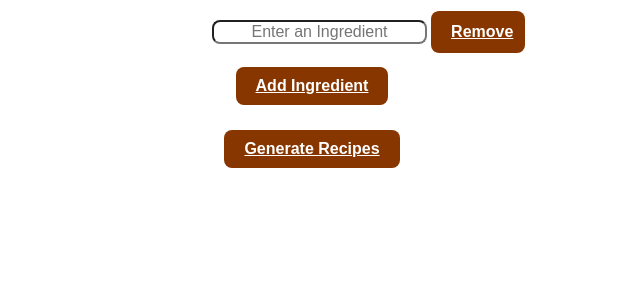
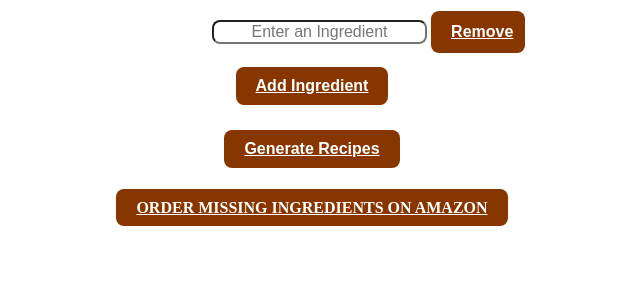
Before and after one commit to BernieBackcountry/aidishesdeployable, a Next.js app: page / in a window 1280 px wide. Shown: the top 300 px of the page, without its empty margins (328-968 px from the left). Built offline with nearby package versions, Linux system fonts and the light colour scheme.

Commit message:
Update index.js

```diff
--- a/pages/index.js
+++ b/pages/index.js
@@ -65,6 +65,9 @@
       .join(","));
   };
 
+
+
+
   return (
     <html className={styles.page}>
       <head><script async src="https://pagead2.googlesyndication.com/pagead/js/adsbygoogle.js?client=ca-pub-1482013293005685"
@@ -96,6 +99,13 @@
             <br />
             <input type="submit" value="Generate Recipes" className={styles.generatebtn} />
           </div>
+          <br />
+          <div>
+            <a target="_blank"
+              className={styles.generatebtn}
+              href="https://www.amazon.com/alm/storefront?almBrandId=QW1hem9uIEZyZXNo&amp;tag=googhydr-20&amp;hvadid=439740365166&amp;hvpos=&amp;hvexid=&amp;hvnetw=g&amp;hvrand=3841882910299123143&amp;hvpone=&amp;hvptwo=&amp;hvqmt=e&amp;hvdev=c&amp;hvdvcmdl=&amp;hvlocint=&amp;hvlocphy=9029027&amp;hvtargid=kwd-11554712357&amp;ref=pd_sl_7cf2rld4ut_e&_encoding=UTF8&tag=aidishes-20&linkCode=ur2&linkId=8da7828e5eb0765ec90e642fc07d6938&camp=1789&creative=9325">
+              ORDER MISSING INGREDIENTS ON AMAZON</a>
+          </div>
         </form>
         <div> {
           isLoading ? <img src="https://media.tenor.com/PB91j4e7Q6oAAAAj/pizza-food.gif" className={styles.loading} /> :
@@ -124,6 +134,8 @@
         }
         </div>
       </div>
+
+
     </html>
   );
 }
```
Lines whose indentation alone changed are shown as unchanged.
